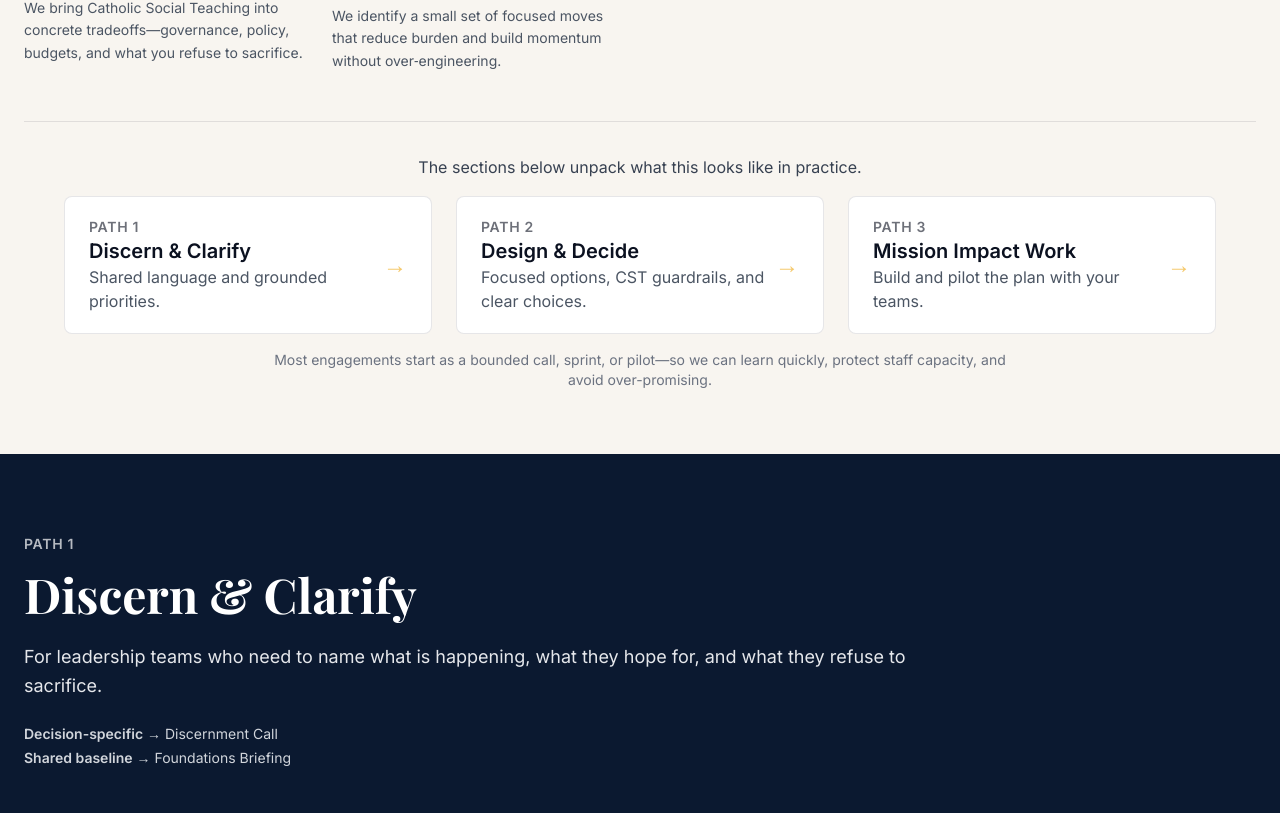
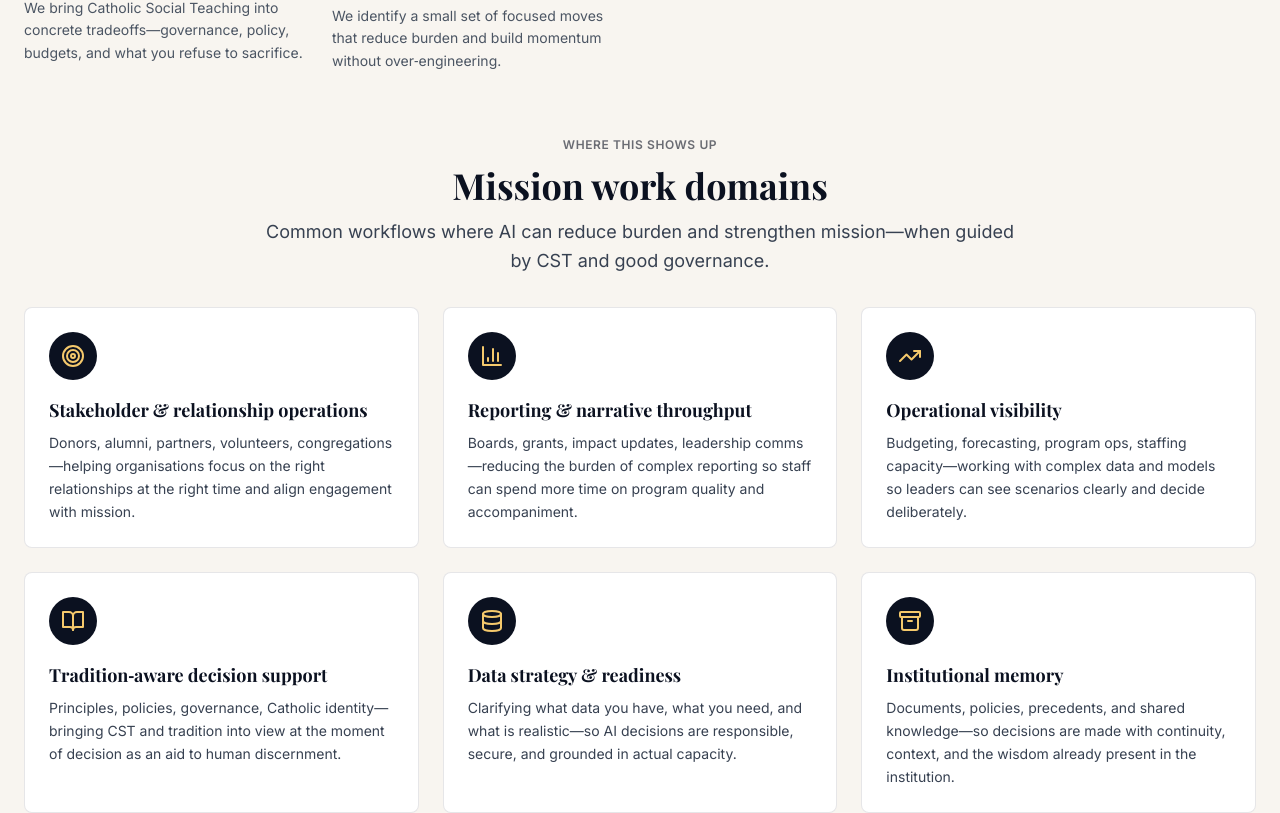
Before and after one commit to MutualAidz/kairoslux-website, a React (Vite) app: page / in a window 1280 px wide. Shown: the part 2150-2963 px from the top of the page. Built offline with nearby package versions, Linux system fonts and the light colour scheme.

Commit message:
Updated Compass.tsx

```diff
--- a/src/components/Compass.tsx
+++ b/src/components/Compass.tsx
@@ -1,4 +1,4 @@
-import { Search, Map, Book, Zap } from 'lucide-react';
+import { Search, Map, Book, Zap, Target, BarChart3, TrendingUp, BookOpen, Database, Archive } from 'lucide-react';
 
 function Compass() {
   const principles = [
@@ -25,6 +25,39 @@ function Compass() {
       icon: Zap,
       title: 'Design high‑leverage changes',
       description: 'We identify a small set of focused moves that reduce burden and build momentum without over‑engineering.',
+    },
+  ];
+
+  const missionDomains = [
+    {
+      icon: Target,
+      title: 'Stakeholder & relationship operations',
+      description: 'Donors, alumni, partners, volunteers, congregations—helping organisations focus on the right relationships at the right time and align engagement with mission.',
+    },
+    {
+      icon: BarChart3,
+      title: 'Reporting & narrative throughput',
+      description: 'Boards, grants, impact updates, leadership comms—reducing the burden of complex reporting so staff can spend more time on program quality and accompaniment.',
+    },
+    {
+      icon: TrendingUp,
+      title: 'Operational visibility',
+      description: 'Budgeting, forecasting, program ops, staffing capacity—working with complex data and models so leaders can see scenarios clearly and decide deliberately.',
+    },
+    {
+      icon: BookOpen,
+      title: 'Tradition‑aware decision support',
+      description: 'Principles, policies, governance, Catholic identity—bringing CST and tradition into view at the moment of decision as an aid to human discernment.',
+    },
+    {
+      icon: Database,
+      title: 'Data strategy & readiness',
+      description: 'Clarifying what data you have, what you need, and what is realistic—so AI decisions are responsible, secure, and grounded in actual capacity.',
+    },
+    {
+      icon: Archive,
+      title: 'Institutional memory',
+      description: 'Documents, policies, precedents, and shared knowledge—so decisions are made with continuity, context, and the wisdom already present in the institution.',
     },
   ];
 
@@ -79,6 +112,49 @@ function Compass() {
               alt="Radiant compass with sacramental symbols in a beam of light"
               className="compass-image w-full max-w-lg rounded-lg shadow-xl border border-[#f5c96c]/30"
             />
+          </div>
+        </div>
+
+        {/* Mission Domains Section */}
+        <div className="mt-16 space-y-8">
+          <div className="text-center max-w-3xl mx-auto space-y-3">
+            <p className="text-xs uppercase tracking-wider text-[#0b1120]/60 font-semibold">
+              WHERE THIS SHOWS UP
+            </p>
+            <h2 className="text-3xl md:text-4xl font-serif font-bold text-[#0b1120]">
+              Mission work domains
+            </h2>
+            <p className="text-lg text-gray-700 leading-relaxed">
+              Common workflows where AI can reduce burden and strengthen mission—when guided by CST and good governance.
+            </p>
+          </div>
+
+          <div className="grid md:grid-cols-2 lg:grid-cols-3 gap-6">
+            {missionDomains.map((domain) => {
+              const Icon = domain.icon;
+              return (
+                <div
+                  key={domain.title}
+                  className="border border-[#0b1120]/10 rounded-lg p-6 hover:shadow-lg hover:shadow-[#f5c96c]/10 transition-all hover:border-[#f5c96c] bg-white"
+                >
+                  <div className="flex flex-col gap-4">
+                    <div className="flex-shrink-0">
+                      <div className="w-12 h-12 rounded-full bg-[#0b1120] flex items-center justify-center">
+                        <Icon className="w-6 h-6 text-[#f5c96c]" />
+                      </div>
+                    </div>
+                    <div>
+                      <h4 className="text-lg font-serif font-bold text-[#0b1120] mb-2">
+                        {domain.title}
+                      </h4>
+                      <p className="text-gray-700 leading-relaxed text-sm">
+                        {domain.description}
+                      </p>
+                    </div>
+                  </div>
+                </div>
+              );
+            })}
           </div>
         </div>
 
```
